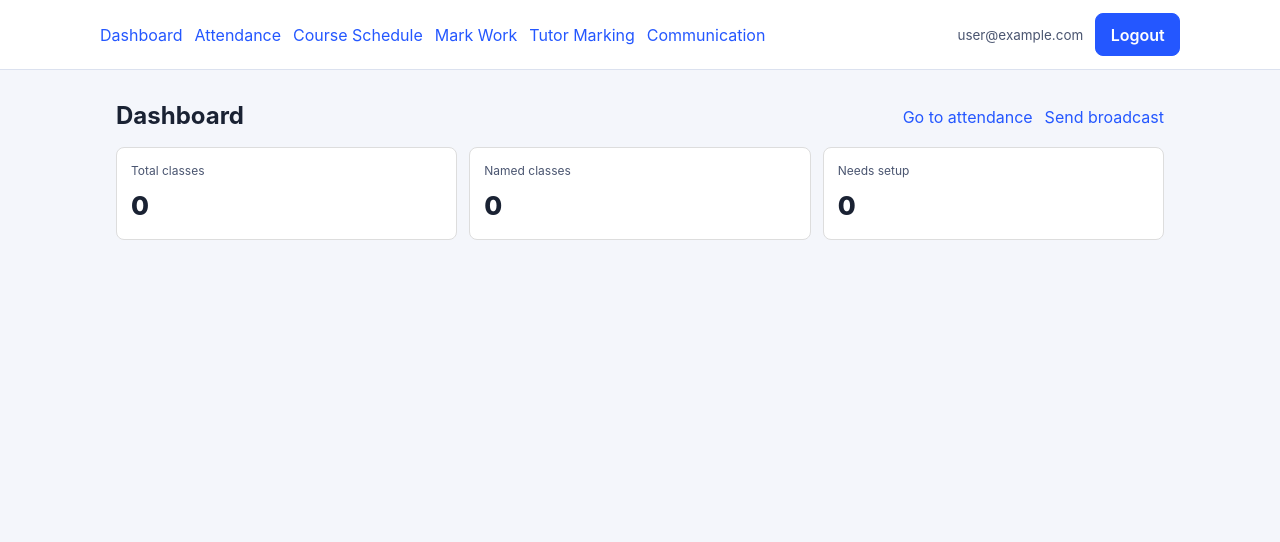
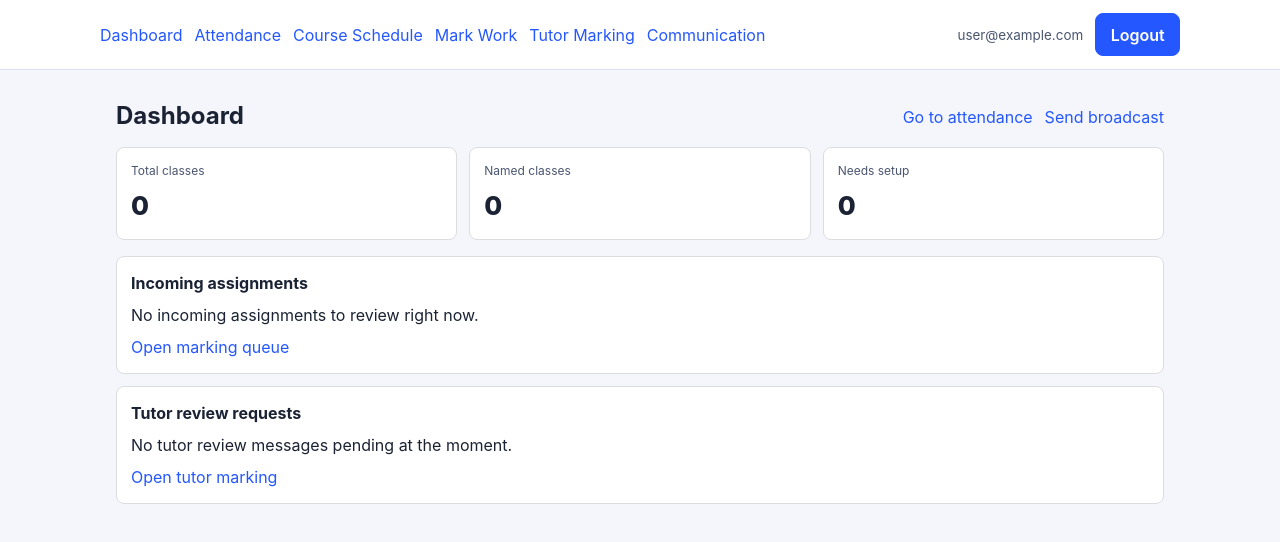
Before and after one commit to learngermanghana/attendance, a React (Vite) app: page / in a window 1280 px wide. Shown: the top 542 px of the page. Built offline with nearby package versions, Linux system fonts and the light colour scheme; no server answers; the database is empty; sample sign-in values are in the browser's storage.

Commit message:
Add dashboard notifications for submissions and tutor reviews

```diff
--- a/src/pages/DashboardPage.jsx
+++ b/src/pages/DashboardPage.jsx
@@ -1,9 +1,13 @@
 import { useEffect, useMemo, useState } from "react";
 import { Link } from "react-router-dom";
 import { listClasses } from "../services/classesService";
+import { loadSubmissions } from "../services/markingService";
+import { loadPendingTutorReviews } from "../services/tutorReviewService";
 
 export default function DashboardPage() {
   const [classes, setClasses] = useState([]);
+  const [incomingAssignmentsCount, setIncomingAssignmentsCount] = useState(0);
+  const [pendingTutorReviewsCount, setPendingTutorReviewsCount] = useState(0);
   const [loading, setLoading] = useState(true);
   const [error, setError] = useState("");
 
@@ -12,8 +16,15 @@ export default function DashboardPage() {
       setLoading(true);
       setError("");
       try {
-        const data = await listClasses();
-        setClasses(data);
+        const [classRows, submissionRows, tutorReviewRows] = await Promise.all([
+          listClasses(),
+          loadSubmissions(),
+          loadPendingTutorReviews(),
+        ]);
+
+        setClasses(classRows);
+        setIncomingAssignmentsCount(submissionRows.length);
+        setPendingTutorReviewsCount(tutorReviewRows.length);
       } catch (err) {
         setError(err?.message || "Failed to load dashboard metrics");
       } finally {
@@ -47,6 +58,7 @@ export default function DashboardPage() {
       {error && <p style={{ color: "#a00000" }}>❌ {error}</p>}
 
       {!loading && !error && (
+        <>
           <div style={{ display: "grid", gridTemplateColumns: "repeat(auto-fit, minmax(180px, 1fr))", gap: 12, marginTop: 16 }}>
             {metrics.map((metric) => (
               <div key={metric.label} style={{ border: "1px solid #ddd", borderRadius: 8, padding: 14, background: "#fff" }}>
@@ -55,6 +67,33 @@ export default function DashboardPage() {
               </div>
             ))}
           </div>
+
+          <section style={{ marginTop: 16, display: "grid", gap: 12 }}>
+            <div style={{ border: "1px solid #ddd", borderRadius: 8, padding: 14, background: "#fff" }}>
+              <div style={{ fontWeight: 700 }}>Incoming assignments</div>
+              <p style={{ margin: "8px 0 0" }}>
+                {incomingAssignmentsCount > 0
+                  ? `${incomingAssignmentsCount} assignment${incomingAssignmentsCount === 1 ? "" : "s"} awaiting admin review.`
+                  : "No incoming assignments to review right now."}
+              </p>
+              <div style={{ marginTop: 8 }}>
+                <Link to="/marking">Open marking queue</Link>
+              </div>
+            </div>
+
+            <div style={{ border: "1px solid #ddd", borderRadius: 8, padding: 14, background: "#fff" }}>
+              <div style={{ fontWeight: 700 }}>Tutor review requests</div>
+              <p style={{ margin: "8px 0 0" }}>
+                {pendingTutorReviewsCount > 0
+                  ? `${pendingTutorReviewsCount} tutor review message${pendingTutorReviewsCount === 1 ? "" : "s"} pending final review.`
+                  : "No tutor review messages pending at the moment."}
+              </p>
+              <div style={{ marginTop: 8 }}>
+                <Link to="/campus/tutor-marking">Open tutor marking</Link>
+              </div>
+            </div>
+          </section>
+        </>
       )}
     </div>
   );
```
Lines whose indentation alone changed are shown as unchanged.
